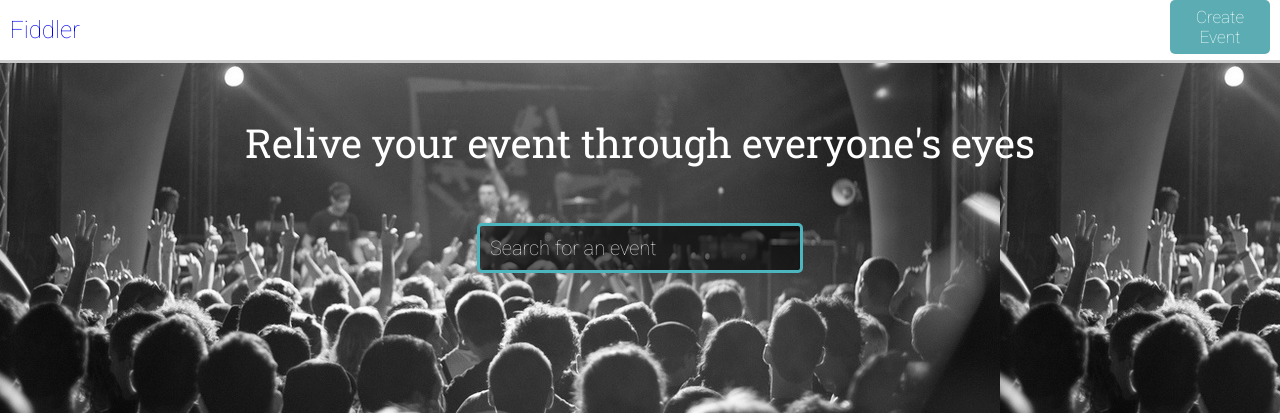
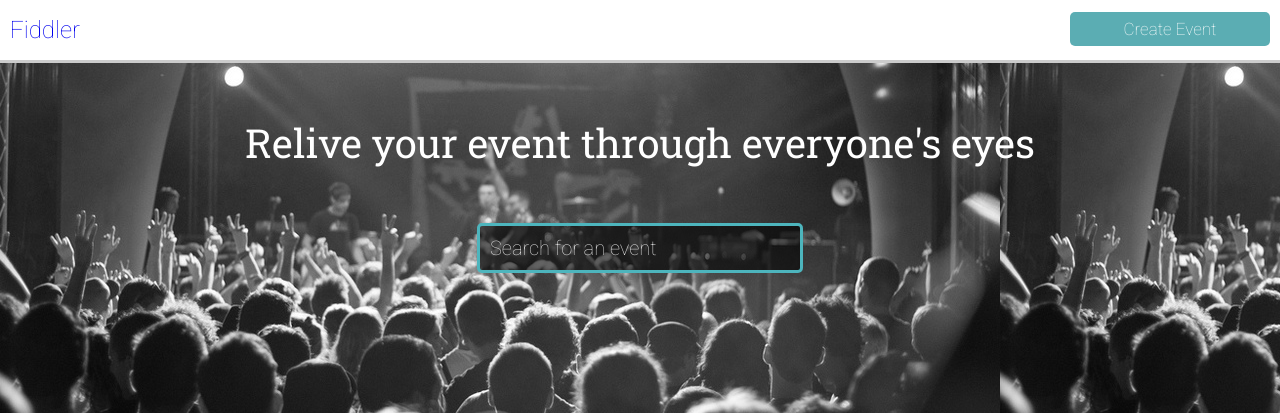
Before and after one commit to broldak/fiddler, a Flask app: page / in a window 1280 px wide. Shown: the top 420 px of the page. Run offline with Flask 2, Linux system fonts and the light colour scheme; some libraries are stand-ins or nearby versions.

Commit message:
fixed button width

```diff
--- a/templates/layout.html
+++ b/templates/layout.html
@@ -26,7 +26,7 @@
           </li>
         </ul>
         <ul class="nav-right">
-          <button class="btn btn-primary" onclick="newEvent()">Create Event</button>
+          <button class="btn btn-primary" style="width:200px" onclick="newEvent()">Create Event</button>
         </ul>
       </div>
     </div>
```
